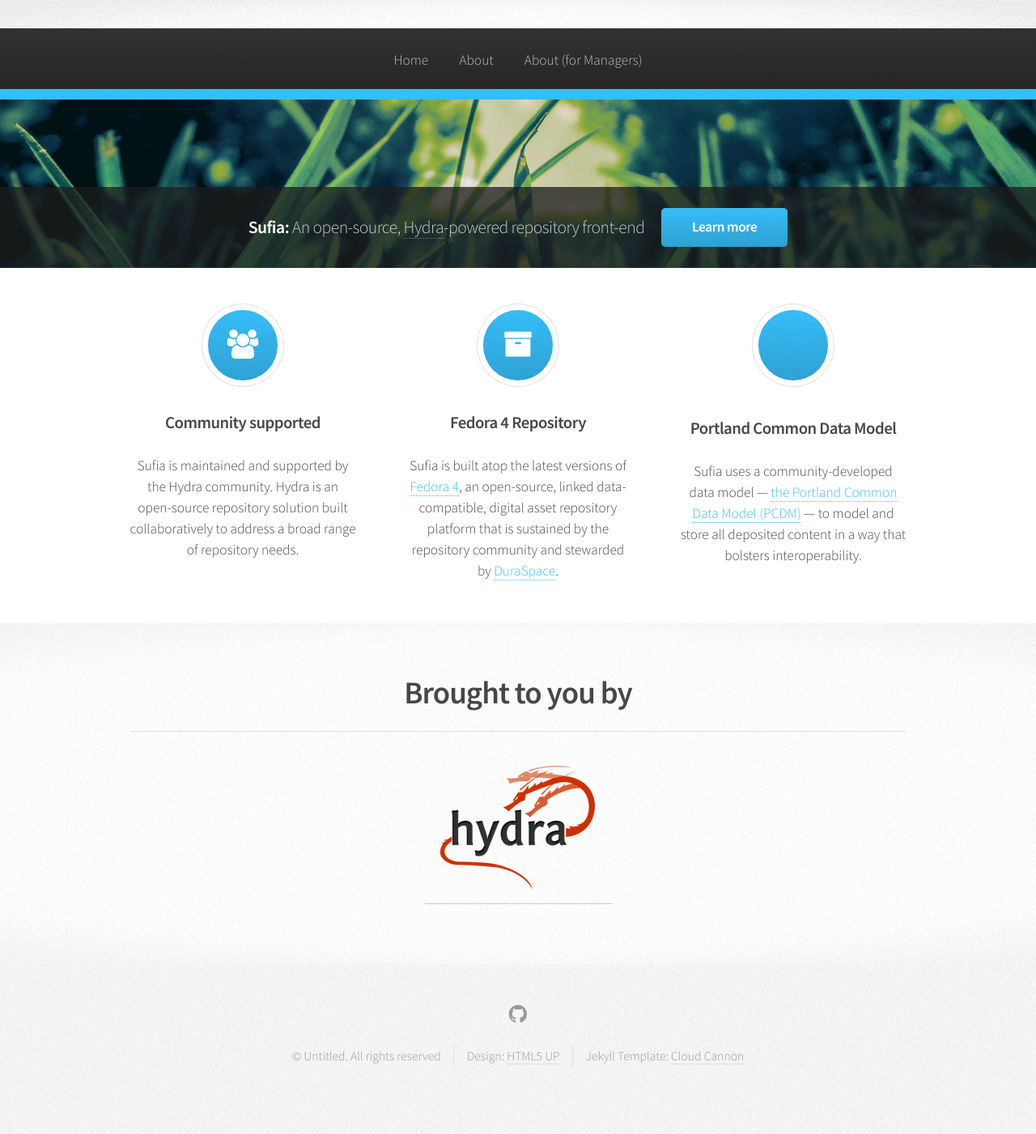
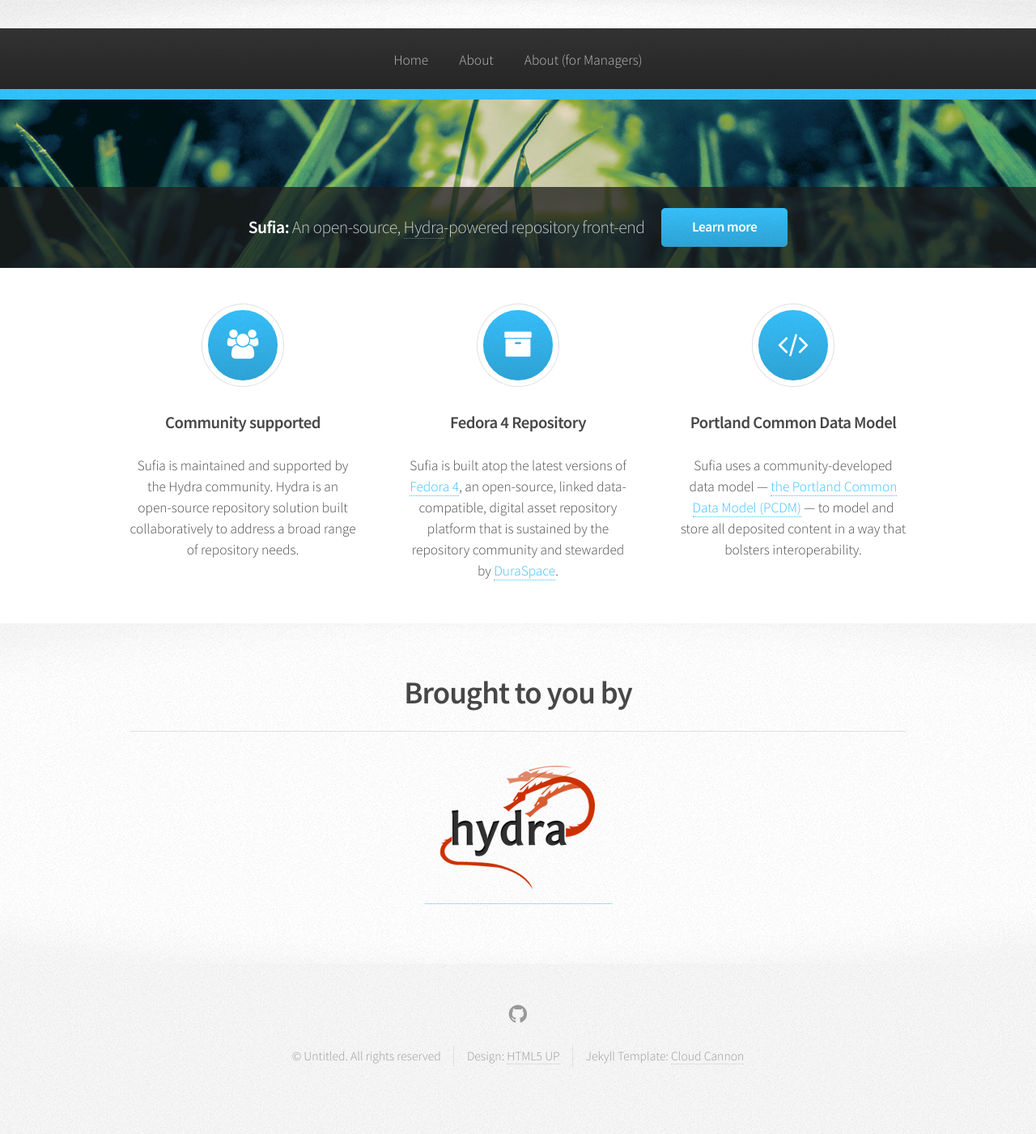
Before and after one commit to samvera-labs/sufia.io, a Jekyll site: the page built from index.html, in a window 1280 px wide. Shown: the whole page at 81% size. Built offline with Jekyll 4.4.1, drawn with Linux system fonts in a browser that asks for light colours.

Commit message:
Change PCDM icon

```diff
--- a/index.html
+++ b/index.html
@@ -31,7 +31,7 @@
             </section>
             <section class="4u">
                 <div class="box highlight">
-                    <i class="icon major fa-object-group"></i>
+                    <i class="icon major fa-code"></i>
                     <h3>Portland Common Data Model</h3>
                     <p>Sufia uses a community-developed data model &mdash; <a href="https://github.com/duraspace/pcdm/wiki">the Portland Common Data Model (PCDM)</a> &mdash; to model and store all deposited content in a way that bolsters interoperability.</p>
                 </div>
```
